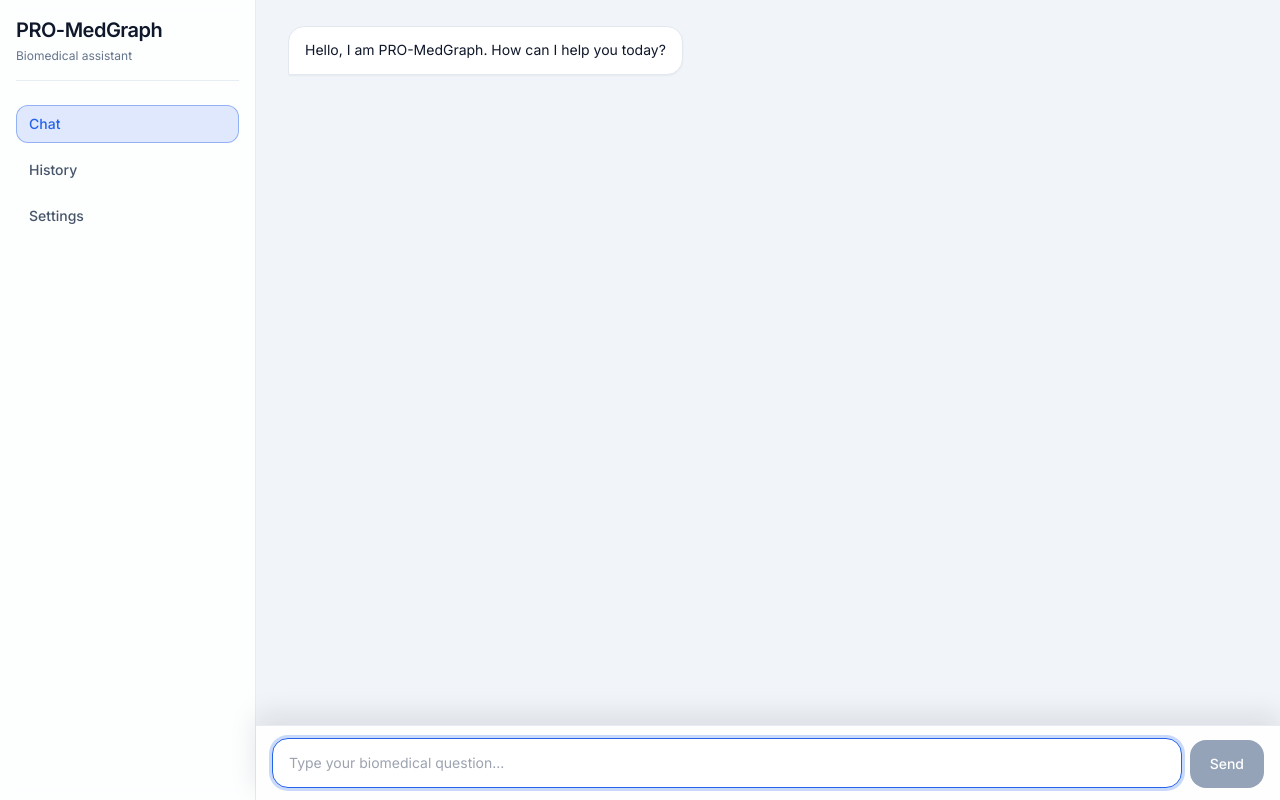
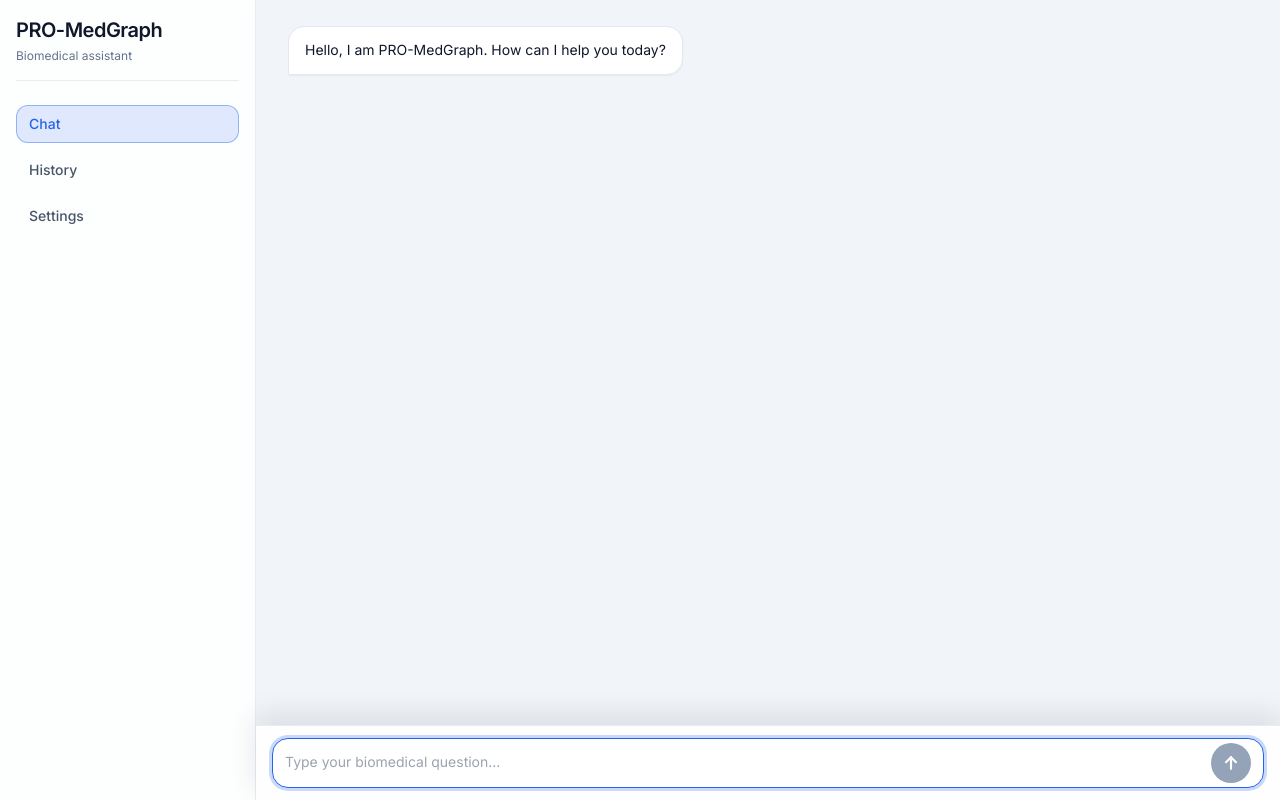
Before and after one commit to mfa1zan/Tibbe-AG, a React (Vite) app: page /chat in a window 1280 px wide. Built offline with nearby package versions, Linux system fonts and the light colour scheme.

Commit message:
feat: add status message handling and enhance chat input UI with action buttons

```diff
--- a/src/components/ChatBubble.css
+++ b/src/components/ChatBubble.css
@@ -8,6 +8,16 @@
 
 .chat-bubble-row-bot {
   @apply justify-start;
+}
+
+.chat-status-row {
+  @apply flex justify-start py-1;
+}
+
+.chat-status-text {
+  @apply rounded-md px-2 py-1 text-xs font-medium;
+  color: color-mix(in srgb, var(--primary-color) 38%, #94a3b8);
+  background-color: color-mix(in srgb, var(--primary-color) 10%, transparent);
 }
 
 .chat-bubble {
--- a/src/components/ChatBubble.jsx
+++ b/src/components/ChatBubble.jsx
@@ -7,6 +7,7 @@ import './ChatBubble.css';
 
 function ChatBubble({ message }) {
   const isUser = message.role === 'user';
+  const isStatusMessage = message.variant === 'status';
   const displayText = message.content || (message.isStreaming ? '...' : '');
   const structuredFields = message.structuredFields;
   const hasStructuredFields =
@@ -20,6 +21,14 @@ function ChatBubble({ message }) {
   const hasPaths = Number.isFinite(message.graphPathsUsed);
   const hasEvidenceStrength = typeof message.evidenceStrength === 'string' && message.evidenceStrength.length > 0;
   const showMeta = !isUser && (hasConfidence || hasPaths || hasEvidenceStrength);
+
+  if (isStatusMessage) {
+    return (
+      <article className="chat-status-row fade-in" aria-live="polite">
+        <p className="chat-status-text">{displayText}</p>
+      </article>
+    );
+  }
 
   return (
     <article
--- a/src/components/ChatInput.css
+++ b/src/components/ChatInput.css
@@ -9,24 +9,41 @@
 }
 
 .chat-input-form {
-  @apply flex items-end gap-2;
+  @apply w-full;
 }
 
-.chat-input-field {
-  @apply min-h-[48px] max-h-[180px] flex-1 resize-none overflow-y-auto rounded-2xl border border-slate-300 bg-white px-4 py-3 text-sm leading-6 text-slate-900 outline-none transition disabled:bg-slate-100 dark:border-slate-700 dark:bg-slate-950 dark:text-slate-100 dark:disabled:bg-slate-800;
+.chat-input-shell {
+  @apply flex w-full items-center gap-2 rounded-2xl border border-slate-300 bg-white px-3 transition dark:border-slate-700 dark:bg-slate-950;
 }
 
-.chat-input-field:focus-visible {
+.chat-input-shell:focus-within {
   border-color: var(--primary-color);
   box-shadow: 0 0 0 3px color-mix(in srgb, var(--primary-color) 24%, transparent);
 }
 
-.chat-send-button {
-  @apply h-12 rounded-2xl px-5 text-sm font-medium text-white transition disabled:cursor-not-allowed disabled:bg-slate-400 dark:disabled:bg-slate-600;
+.chat-input-field {
+  @apply min-h-[48px] max-h-[180px] flex-1 resize-none overflow-y-auto bg-transparent py-3 text-sm text-slate-900 outline-none dark:text-slate-100;
+  border: 0;
+  line-height: 1.5;
 }
 
-.chat-cancel-button {
-  @apply h-12 rounded-2xl border border-slate-300 bg-white px-4 text-sm font-medium text-slate-700 transition hover:bg-slate-100 dark:border-slate-700 dark:bg-slate-900 dark:text-slate-200 dark:hover:bg-slate-800;
+.chat-inline-action-button {
+  @apply inline-flex items-center justify-center text-sm leading-none font-medium transition;
+  flex-shrink: 0;
+  padding: 0;
+}
+
+.chat-inline-action-send {
+  @apply h-10 w-10 rounded-full text-white disabled:cursor-not-allowed disabled:bg-slate-400 dark:disabled:bg-slate-600;
+  background-color: var(--primary-color);
+}
+
+.chat-inline-action-stop {
+  @apply h-10 w-10 rounded-full border border-slate-300 bg-white text-slate-700 hover:bg-slate-100 dark:border-slate-700 dark:bg-slate-900 dark:text-slate-200 dark:hover:bg-slate-800;
+}
+
+.chat-inline-action-button svg {
+  display: block;
 }
 
 .chat-input-error {
--- a/src/components/ChatInput.jsx
+++ b/src/components/ChatInput.jsx
@@ -33,6 +33,7 @@ function ChatInput({ value, onChange, onSend, onCancel, disabled, isGenerating,
     <footer className="chat-input-footer">
       <div className="chat-input-container">
         <form onSubmit={handleSubmit} className="chat-input-form">
+          <div className="chat-input-shell">
             <textarea
               ref={inputRef}
               aria-label="Type your biomedical question"
@@ -44,27 +45,48 @@ function ChatInput({ value, onChange, onSend, onCancel, disabled, isGenerating,
               placeholder="Type your biomedical question..."
               className="chat-input-field"
             />
-          <button
-            type="submit"
-            aria-label="Send message"
-            disabled={disabled || !value.trim()}
-            className="chat-send-button"
-            style={{
-              backgroundColor: disabled || !value.trim() ? undefined : 'var(--primary-color)'
-            }}
-          >
-            Send
-          </button>
             {isGenerating ? (
               <button
                 type="button"
                 aria-label="Stop generation"
                 onClick={onCancel}
-              className="chat-cancel-button"
+                className="chat-inline-action-button chat-inline-action-stop"
               >
-              Stop
+                ⏹
               </button>
-          ) : null}
+            ) : (
+              <button
+                type="submit"
+                aria-label="Send message"
+                disabled={disabled || !value.trim()}
+                className="chat-inline-action-button chat-inline-action-send"
+              >
+                <svg
+                  width="20"
+                  height="20"
+                  viewBox="0 0 24 24"
+                  fill="none"
+                  xmlns="http://www.w3.org/2000/svg"
+                  aria-hidden="true"
+                >
+                  <path
+                    d="M12 19V5"
+                    stroke="currentColor"
+                    strokeWidth="2.6"
+                    strokeLinecap="round"
+                    strokeLinejoin="round"
+                  />
+                  <path
+                    d="M6 11L12 5L18 11"
+                    stroke="currentColor"
+                    strokeWidth="2.6"
+                    strokeLinecap="round"
+                    strokeLinejoin="round"
+                  />
+                </svg>
+              </button>
+            )}
+          </div>
         </form>
         {error ? <p className="chat-input-error">{error}</p> : null}
       </div>
```
Lines whose indentation alone changed are shown as unchanged.
